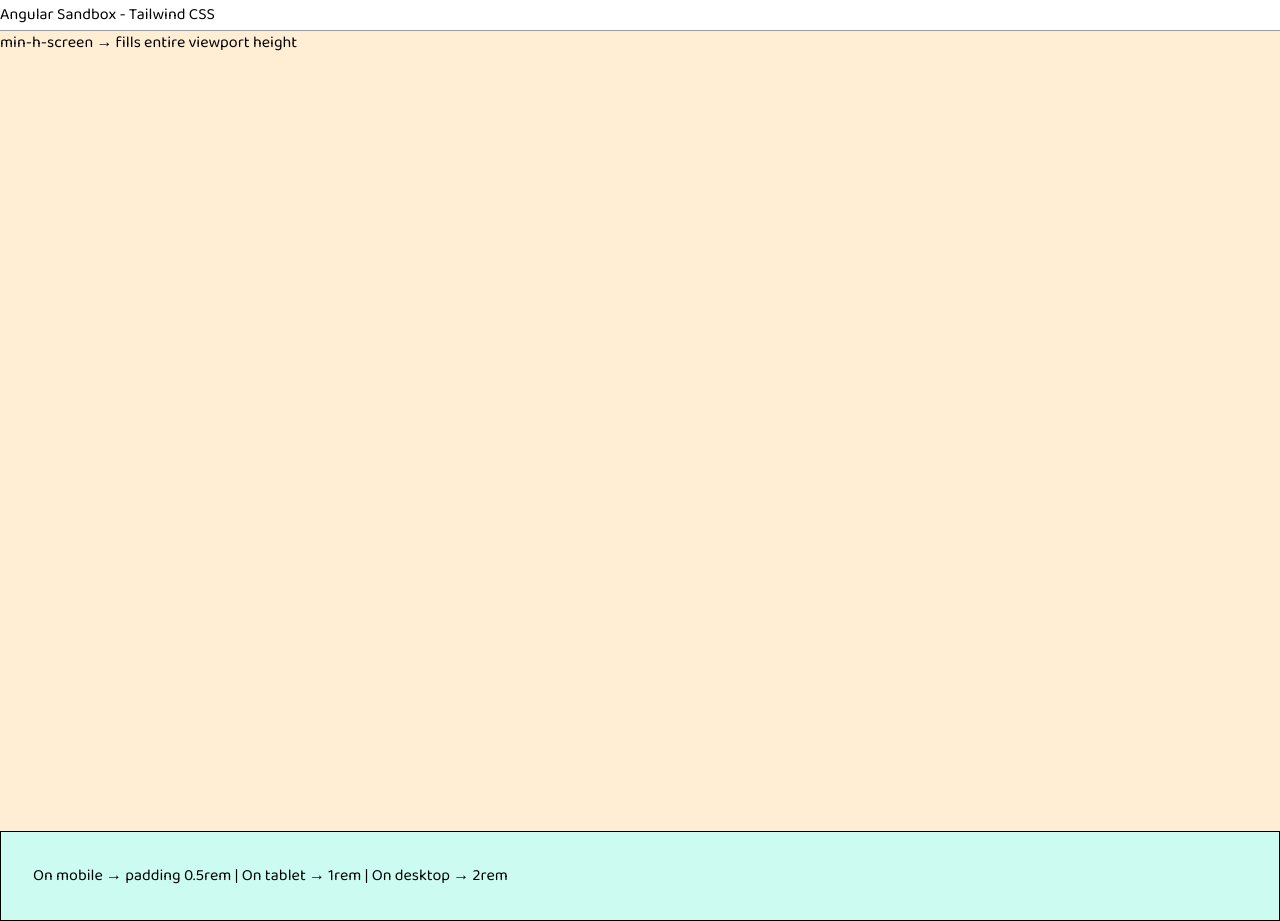
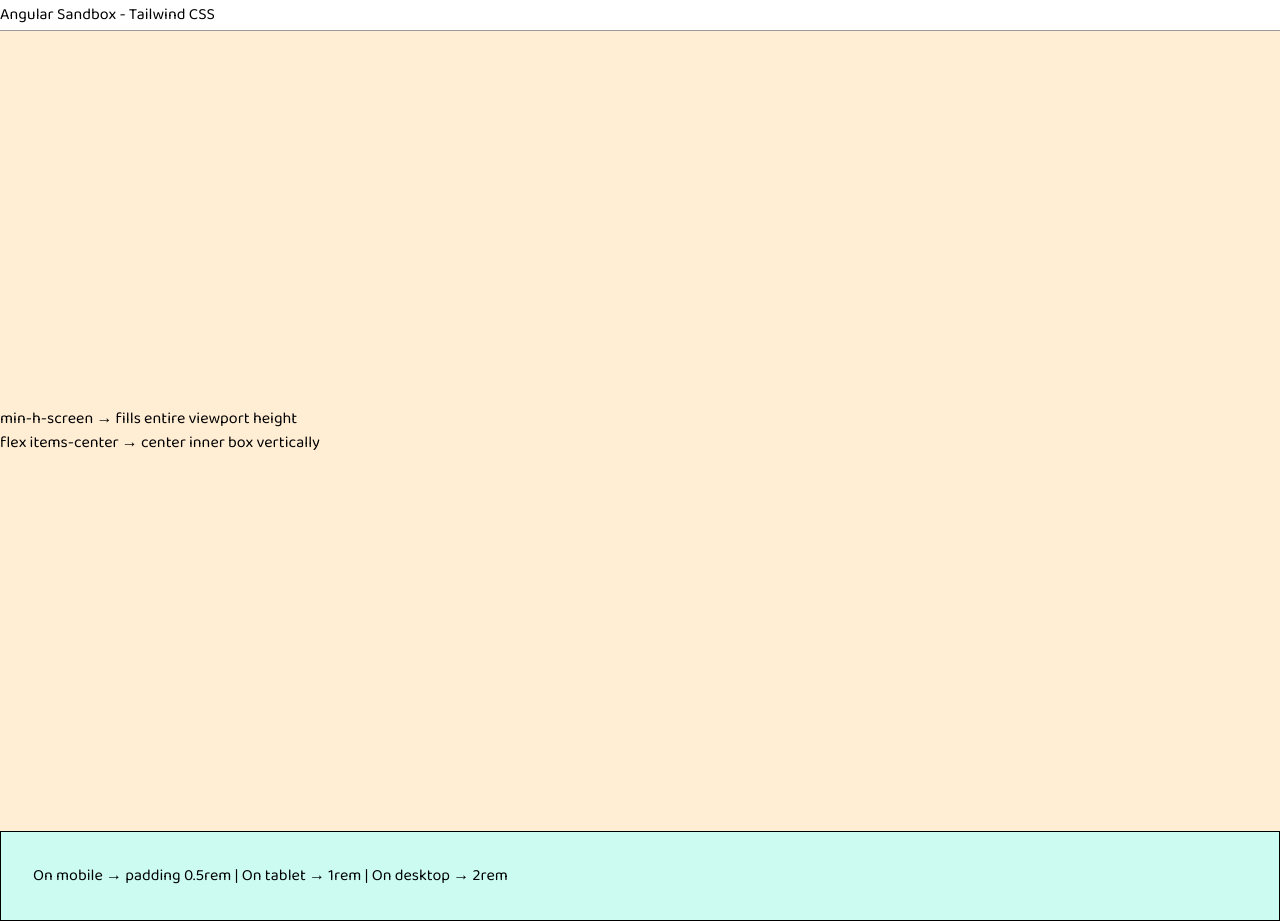
Before and after one commit to ozgursarikamis/angular-sandbox, an Angular app: page / in a window 1280 px wide. Built offline with nearby package versions, Linux system fonts and the light colour scheme.

Commit message:
flex items-center

```diff
--- a/src/app/app.component.html
+++ b/src/app/app.component.html
@@ -2,10 +2,13 @@
   Angular Sandbox {{ title ? " - " + title : "" }}
 </div>
 
-<div class="bg-orange-100 min-h-screen">
+<div class="bg-orange-100 min-h-screen flex items-center">
   <ul>
     <li>
       min-h-screen → fills entire viewport height
+    </li>
+    <li>
+      flex items-center → center inner box vertically
     </li>
   </ul>
 </div>
```
